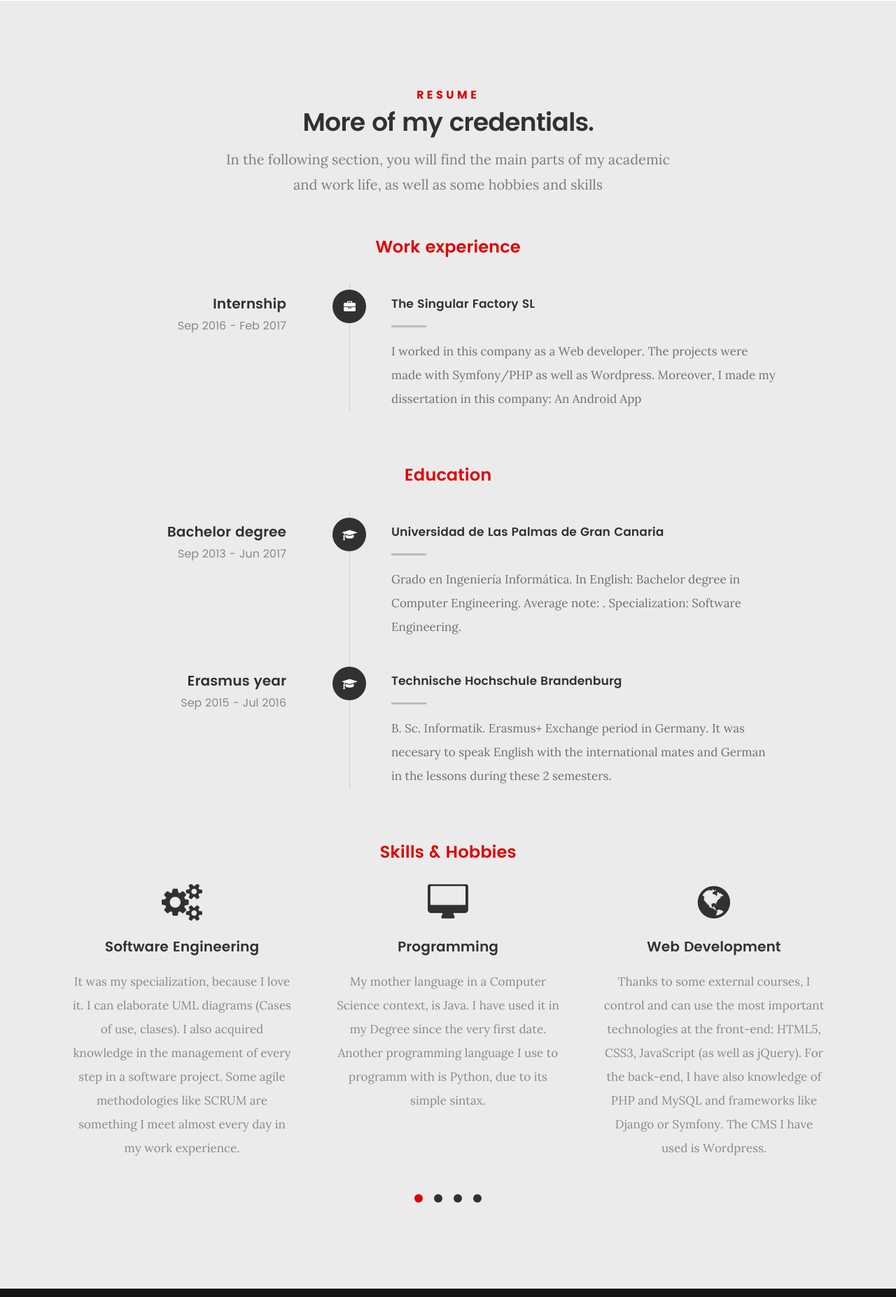
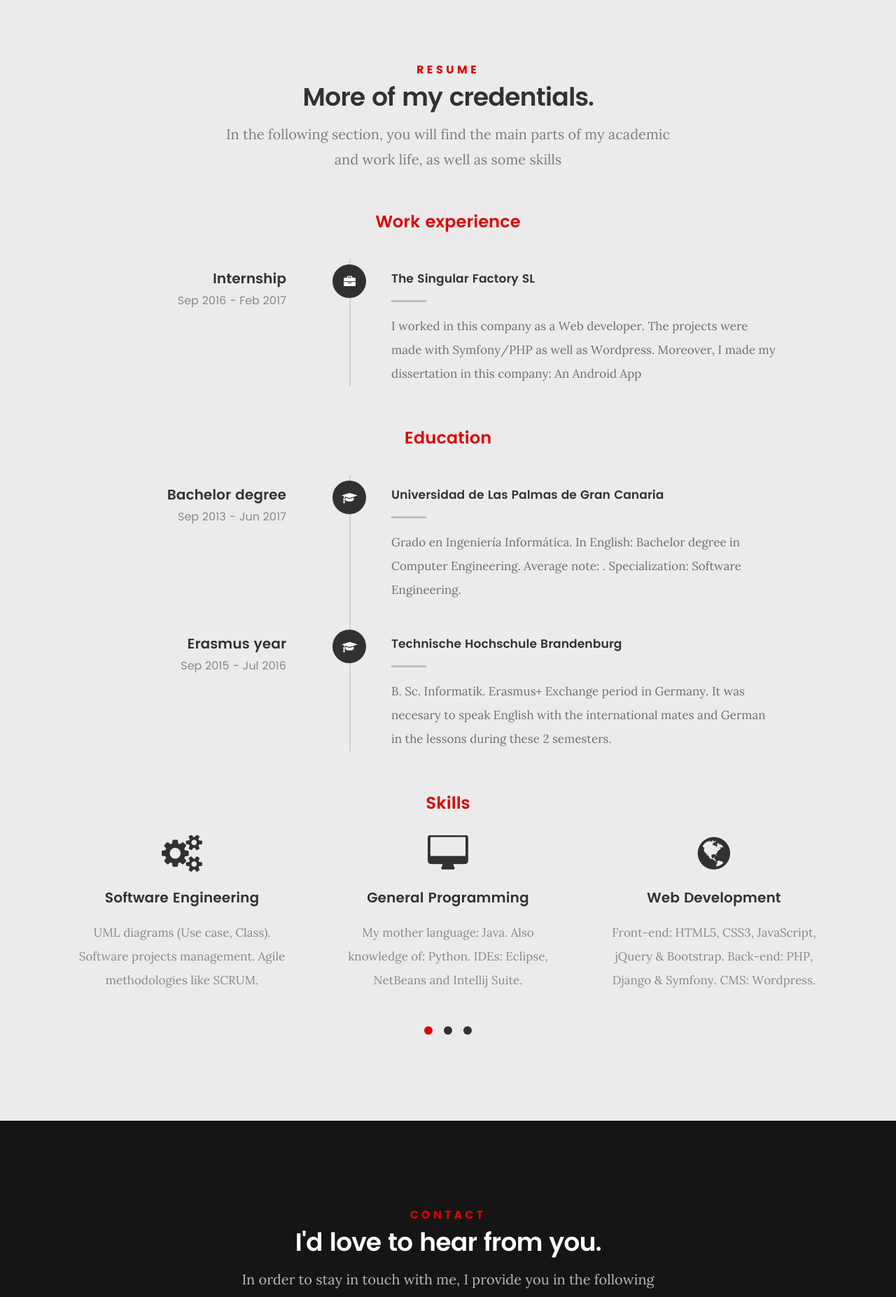
Before and after one commit to gerasp/gerasp.github.io, a PHP site: page / in a window 1280 px wide. Shown: the part 1773-3627 px from the top of the page at 70% size. Run offline with PHP 8.4, Linux system fonts and the light colour scheme; some libraries are stand-ins or nearby versions.

Commit message:
it is almost done, only make some translations

```diff
--- a/css/main.css
+++ b/css/main.css
@@ -1639,7 +1639,7 @@ header .logo a {
 #resume .timeline-wrap::before {
 	content: "";
 	display: block;
-	width: 1px;
+	width: 2px;
 	height: 100%;
 	background: rgba(0, 0, 0, 0.1);
 	position: absolute;
--- a/index.html
+++ b/index.html
@@ -6,7 +6,6 @@
 <!--[if (gte IE 9)|!(IE)]><!-->
 <html class="no-js" lang="en"> <!--<![endif]-->
 <head>
-
     <!--- basic page needs
     ================================================== -->
     <meta charset="utf-8">
@@ -37,9 +36,9 @@
     <link rel="icon" type="image/png" href="favicon.png">
 
 </head>
-
 <body id="top">
 <div id="page-top"></div>
+
 <!-- navigation
 ================================================== -->
 <nav class="navbar navbar-custom navbar-fixed-top" role="navigation">
@@ -54,15 +53,15 @@
                     <i class="fa fa-globe"></i> Change language <i class="fa fa-angle-down"></i>
                 </div>
                 <ul class="dropdown-menu">
-                    <li><a href="#" class="change-lang change-lang-es" onclick=""><img class="flag"
+                    <li><a href="#" class="change-lang change-lang-es"><img class="flag"
                                                                             src="images/icons/es.png"
                                                                             alt="es"/>
                         Spanish</a></li>
-                    <li><a href="#" class="change-lang change-lang-en" onclick=""><img class="flag"
+                    <li><a href="#" class="change-lang change-lang-en"><img class="flag"
                                                                             src="images/icons/en.png"
                                                                             alt="en"/>
                         English</a></li>
-                    <li><a href="#" class="change-lang change-lang-de" onclick=""><img class="flag"
+                    <li><a href="#" class="change-lang change-lang-de"><img class="flag"
                                                                             src="images/icons/de.png"
                                                                             alt="de"/>
                         German</a></li>
@@ -87,66 +86,47 @@
                     <a class="page-scroll" href="#contact">Contact</a>
                 </li>
             </ul>
-        </div>
-        <!-- /.navbar-collapse -->
-    </div>
-    <!-- /.container -->
+        </div><!-- /.navbar-collapse -->
+    </div><!-- /.container -->
 </nav>
-
 
 <!-- intro section
 ================================================== -->
 <section id="intro">
-
     <div class="intro-overlay"></div>
 
     <div class="intro-content">
         <div class="row">
-
             <div class="col-twelve">
-
                 <h5>Welcome to my website</h5>
                 <h1>Gerardo Medina</h1>
-
                 <p class="intro-position">
                     <span>Web developer</span>
                     <span>Software engineer</span>
                 </p>
-
-                <a class="button stroke smoothscroll" href="#about" title="">About me</a>
-
+                <a class="button stroke smoothscroll" href="#about" title="">Discover</a>
             </div>
-
         </div>
     </div> <!-- /intro-content -->
-
-
 </section> <!-- /intro -->
-
 
 <!-- about section
 ================================================== -->
 <section id="about">
-
     <div class="row section-intro">
         <div class="col-twelve">
-
             <h5>About</h5>
             <h1>Let me introduce myself.</h1>
-
             <div class="intro-info">
-
                 <img src="images/profile-pic.jpg" alt="Profile Picture">
-
-                <p class="lead">Hey! My name is Gerardo, I come from Spain. In this website I would kindly invite you to discover
-                the person I am and how I earn my life. In this section you can find a briefly information about me.</p>
+                <p class="lead">Hey! My name is Gerardo, I come from Spain. In this website I would kindly invite you to
+                    discover
+                    the person I am and how I earn my life. Here you can find a briefly information about me.</p>
             </div>
-
         </div>
     </div> <!-- /section-intro -->
 
     <div class="row about-content">
-
         <div class="col-six tab-full">
             <h2>Profile</h2>
             <ul class="info-list">
@@ -162,9 +142,7 @@
                     <strong>Birth Place:</strong>
                     <span>Las Palmas, Spain</span>
                 </li>
-
             </ul> <!-- /info-list -->
-
         </div>
 
         <div class="col-six tab-full">
@@ -182,22 +160,18 @@
                     <div class="progress percent80"><span>80%</span></div>
                     <strong>German</strong>
                 </li>
-
             </ul> <!-- /skill-bars -->
-
         </div>
-
     </div>
 
     <div class="row button-section">
         <div class="col-twelve">
             <a href="https://github.com/gerasp" class="button stroke">GitHub Profile</a>
-            <a href="#" title="Download CV" class="button button-primary">Full CV</a>
+            <a href="inc/cv.pdf" title="Download CV" class="button button-primary">Full CV</a>
         </div>
     </div>
 
 </section> <!-- /process-->
-
 
 <!-- resume Section
 ================================================== -->
@@ -205,15 +179,12 @@
 
     <div class="row section-intro">
         <div class="col-twelve">
-
             <h5>Resume</h5>
             <h1>More of my credentials.</h1>
-
-            <p class="lead">In the following section, you will find the main parts of my academic and work life, as well as some hobbies and skills</p>
-
+            <p class="lead">In the following section, you will find the main parts of my academic and work life, as well
+                as some skills</p>
         </div>
     </div> <!-- /section-intro-->
-
 
     <div class="row resume-timeline">
 
@@ -252,7 +223,6 @@
         </div> <!-- /col-twelve -->
 
     </div> <!-- /resume-timeline -->
-    </br>
     <div class="row resume-timeline">
 
         <div class="col-twelve resume-header">
@@ -308,12 +278,9 @@
         </div> <!-- /col-twelve -->
 
     </div> <!-- /resume-timeline -->
-    </br>
     <div class="row">
         <div class="col-twelve resume-header">
-
-            <h2>Skills & Hobbies</h2>
-
+            <h2>Skills</h2>
         </div> <!-- /resume-header -->
 
         <div id="owl-slider" class="owl-carousel services-list">
@@ -322,17 +289,19 @@
                 <div class="service-content">
                     <h3>Software Engineering</h3>
                     <p class="desc">
-                        It was my specialization, because I love it. I can elaborate UML diagrams (Cases of use, clases).
-                        I also acquired knowledge in the management of every step in a software project. Some agile methodologies like SCRUM are something I meet almost every day in my work experience.
+                        UML diagrams (Use case, Class).
+                        Software projects management.
+                        Agile methodologies like SCRUM.
                     </p>
                 </div>
             </div> <!-- /service -->
             <div class="service">
                 <span class="icon"><i class="fa fa-desktop"></i></span>
                 <div class="service-content">
-                    <h3>Programming</h3>
-                    <p class="desc">My mother language in a Computer Science context, is Java. I have used it in my Degree since the very first date.
-                        Another programming language I use to programm with is Python, due to its simple sintax.
+                    <h3>General Programming</h3>
+                    <p class="desc">My mother language: Java.
+                        Also knowledge of: Python.
+                        IDEs: Eclipse, NetBeans and Intellij Suite.
                     </p>
                 </div>
             </div> <!-- /service -->
@@ -340,8 +309,17 @@
                 <span class="icon"><i class="fa fa-globe"></i></span>
                 <div class="service-content">
                     <h3>Web Development</h3>
-                    <p class="desc">Thanks to some external courses, I control and can use the most important technologies at the front-end: HTML5, CSS3, JavaScript (as well as jQuery).
-                        For the back-end, I have also knowledge of PHP and MySQL and frameworks like Django or Symfony. The CMS I have used is Wordpress.
+                    <p class="desc">Front-end: HTML5, CSS3, JavaScript, jQuery & Bootstrap.
+                        Back-end: PHP, Django & Symfony. CMS: Wordpress.
+                    </p>
+                </div>
+            </div> <!-- /service -->
+            <div class="service">
+                <span class="icon"><i class="fa fa-database"></i></span>
+                <div class="service-content">
+                    <h3>Databases</h3>
+                    <p class="desc">
+                        In my degree, I learn the SQL Language, MySQL and Oracle Databases and the Entity-Relation model
                     </p>
                 </div>
             </div> <!-- /service -->
@@ -349,8 +327,8 @@
                 <span class="icon"><i class="fa fa-android"></i></span>
                 <div class="service-content">
                     <h3>Android Development</h3>
-                    <p class="desc">During my work experience, I have met with the Android-Development world. Since it is a framework,
-                        one has the most difficulties at the beginning. But with the experience, it becomes much easier. The IDE is, of course, Android Studio.
+                    <p class="desc">During my work experience, I met with the Android-Development world. IDE: Android
+                        Studio.
                     </p>
                 </div>
             </div> <!-- /service -->
@@ -358,8 +336,8 @@
                 <span class="icon"><i class="fa fa-git"></i></span>
                 <div class="service-content">
                     <h3>Version Control</h3>
-                    <p class="desc">As one of the best tools in software engineering or any project in general, I use git every day,
-                        in order to take the control of the history of a project. I learned how to use with several courses and in my degree.
+                    <p class="desc">After doing some courses and learning it in the university, git has become one of
+                        the main tools in my proyects.
                     </p>
                 </div>
             </div> <!-- /service -->
@@ -368,16 +346,18 @@
                 <div class="service-content">
                     <h3>Office Suites</h3>
                     <p class="desc">
-                        I have used during my entire life tools like MS-Office and LibreOffice, when the money was not enough. I did in my childhood a complete MS-Office course. Since then I use these tools very often.
+                        Since I learned it in my childhood I use MS-Office and LibreOffice. That includes Writer,
+                        PowerPoint and Excel.
+
                     </p>
                 </div>
             </div> <!-- /service -->
             <div class="service">
-                <span class="icon"><i class="fa fa-paint-brush"></i></span>
+                <span class="icon"><i class="fa fa-image"></i></span>
                 <div class="service-content">
-                    <h3>Design</h3>
+                    <h3>Image Processing</h3>
                     <p class="desc">I learned on my own the basic concepts of image processing and programms
-                        like GIMP or Inkscape (for vector graphics).
+                        like GIMP. Also vector graphs with Inkscape.
                     </p>
                 </div>
             </div> <!-- /service -->
@@ -385,34 +365,8 @@
                 <span class="icon"><i class="fa fa-gamepad"></i></span>
                 <div class="service-content">
                     <h3>Game Development</h3>
-                    <p class="desc">I learned during my studies how to build a 2D videogame in Unity. I have used also PyGame, where I developed a
-                        kind of "Space Invaders"
-                    </p>
-                </div>
-            </div> <!-- /service -->
-            <div class="service">
-                <span class="icon"><i class="fa fa-keyboard-o"></i></span>
-                <div class="service-content">
-                    <h3>Typing</h3>
-                    <p class="desc">I am proud I did a course in my childhood, where I learn how to type correctly with the keyboard. Today I can do it very fast,
-                        and that means usually more productivity!
-                    </p>
-                </div>
-            </div> <!-- /service -->
-            <div class="service">
-                <span class="icon"><i class="fa fa-music"></i></span>
-                <div class="service-content">
-                    <h3>Music</h3>
-                    <p class="desc">One of my favourite passions. When I have time and am happy, I use to play piano.
-                    </p>
-                </div>
-            </div> <!-- /service -->
-            <div class="service">
-                <span class="icon"><i class="fa fa-car"></i></span>
-                <div class="service-content">
-                    <h3>Driving</h3>
-                    <p class="desc">I obtained the B driver license. That allows me to drive all kinds of cars and some motorcycles,
-                        but it's not my passion at all.
+                    <p class="desc">I learned during my studies how to build a 2D videogame in Unity. I have used also
+                        PyGame.
                     </p>
                 </div>
             </div> <!-- /service -->
@@ -428,7 +382,8 @@
         <div class="col-twelve">
             <h5>Contact</h5>
             <h1>I'd love to hear from you.</h1>
-            <p class="lead">In order to stay in touch with me, I provide you in the following section some ways to do that.</p>
+            <p class="lead">In order to stay in touch with me, I provide you in the following section some ways to do
+                that.</p>
         </div>
     </div> <!-- /section-intro -->
     <div class="row contact-info">
@@ -459,23 +414,19 @@
     </div> <!-- /contact-info -->
 </section> <!-- /contact -->
 
-
 <!-- footer
 ================================================== -->
 <footer>
     <div class="row">
-
         <div class="col-six tab-full pull-right social">
-
             <ul class="footer-social">
                 <li><a href="https://www.facebook.com/geramdlh"><i class="fa fa-facebook"></i></a></li>
-                <li><a href="https://es.linkedin.com/in/gerardo-medina-561916128
-"><i class="fa fa-linkedin"></i></a></li>
+                <li><a href="https://es.linkedin.com/in/gerardo-medina-561916128"><i class="fa fa-linkedin"></i></a>
+                </li>
                 <li><a href="https://github.com/gerasp"><i class="fa fa-github"></i></a></li>
                 <li><a href="https://www.youtube.com/channel/UCKrGmIp9pDrBnER8uHjnszA"><i class="fa fa-youtube"></i></a>
                 </li>
             </ul>
-
         </div>
 
         <div class="col-six tab-full">
@@ -484,11 +435,9 @@
                 <span>Design by <a href="http://www.styleshout.com/">styleshout</a></span>
             </div>
         </div>
-
         <div id="go-top">
             <a class="smoothscroll" title="Back to Top" href="#top"><i class="fa fa-long-arrow-up"></i></a>
         </div>
-
     </div> <!-- /row -->
 </footer>
 
@@ -500,11 +449,11 @@
 ================================================== -->
 
 <script src="js/bootstrap.min.js"></script>
-    <script src="https://cdnjs.cloudflare.com/ajax/libs/jquery-easing/1.3/jquery.easing.min.js"></script><script src="js/plugins.js"></script>
+<script src="js/jquery.easing.min.js"></script>
+<script src="js/plugins.js"></script>
 <script src="js/main.js"></script>
 <script src="js/lang.js"></script>
 <script src="js/custom.js"></script>
 
 </body>
-
 </html>
```
Also changed, not shown: inc/sendEmail.php (deleted, +0 -69 lines), images/intro-bg.jpg, images/intro-bgd.jpg (deleted). Lines whose indentation alone changed are shown as unchanged.
